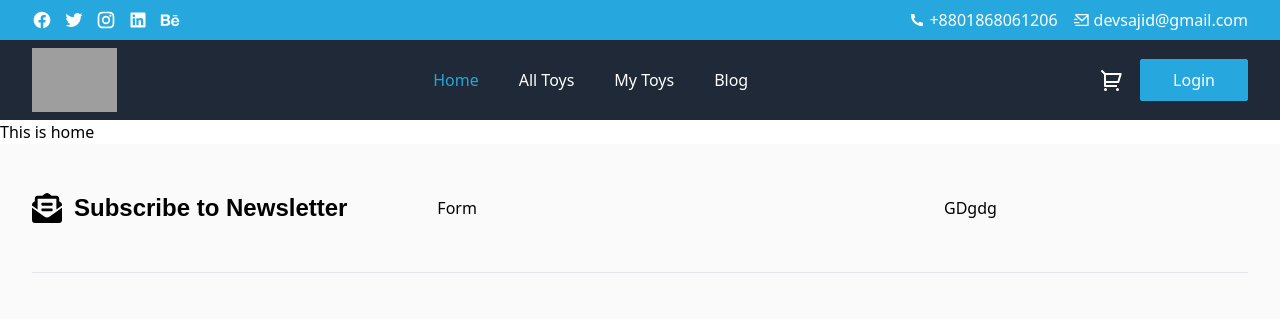
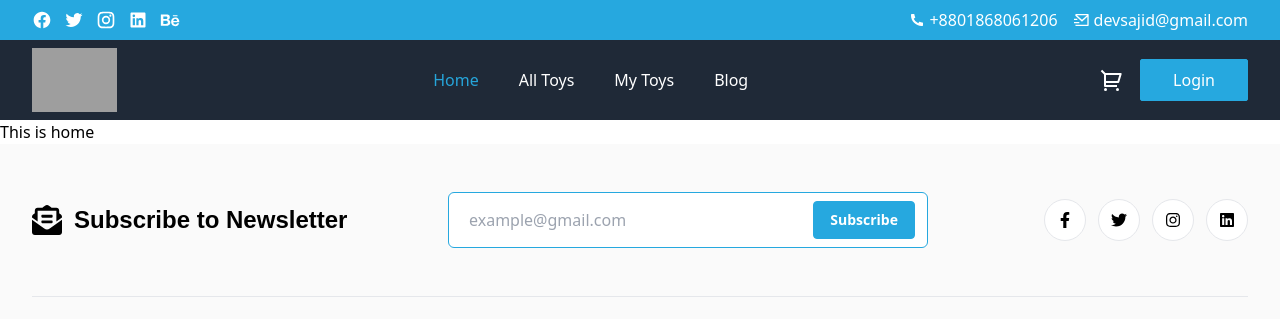
Before and after one commit to devpro-sajid/gamingtoys4u, a React (Vite) app: page / in a window 1280 px wide. Shown: the top 319 px of the page. Built offline with nearby package versions, Linux system fonts and the light colour scheme; grey boxes are pictures that could not be loaded.

Commit message:
Footer complete

```diff
--- a/package.json
+++ b/package.json
@@ -15,6 +15,7 @@
     "match-sorter": "^6.3.1",
     "react": "^18.2.0",
     "react-dom": "^18.2.0",
+    "react-hook-form": "^7.43.9",
     "react-icons": "^4.8.0",
     "react-router-dom": "^6.11.2",
     "sort-by": "^0.0.2"
--- a/src/Components/Shared/Footer.jsx
+++ b/src/Components/Shared/Footer.jsx
@@ -1,22 +1,33 @@
 import React from 'react';
 import { Link } from 'react-router-dom';
-import { FaEnvelopeOpenText } from "react-icons/fa";
-
+import { FaEnvelopeOpenText, FaFacebook, FaFacebookF, FaInstagram, FaLinkedin, FaTwitter } from "react-icons/fa";
 const Footer = () => {
     return (
         <div className=' bg-[#FAFAFA]'>
             <div className='boxed-container'>
                 {/* footer-top */}
-                <div className='py-12 flex items-center'>
-                    <div className='w-4/12 flex items-center space-x-3'>
-                        <FaEnvelopeOpenText className='text-3xl text'></FaEnvelopeOpenText>
-                        <h2 className='text-2xl font-bold font-fred'>Subscribe to Newsletter</h2>
+                <div className='py-12 lg:flex items-center lg:space-x-8 '>
+                    <div className='lg:w-4/12 flex items-center space-x-3 lg:justify-start justify-center'>
+                        <FaEnvelopeOpenText className='md:text-3xl text-xl'></FaEnvelopeOpenText>
+                        <h2 className='md:text-2xl text-xl font-bold font-fred'>Subscribe to Newsletter</h2>
                     </div>
-                    <div className='w-5/12'>
-                        <h2>Form</h2>
+                    <div className='lg:w-5/12 lg:py-0 py-6'>
+                        <form className="w-full lg:max-w-full max-w-md bg-white px-3 border border-[#26A8DF] rounded-md lg:mx-0 mx-auto">
+                            <div className="flex items-center py-2 ">
+                                <input className="appearance-none bg-transparent border-none w-full text-gray-700 mr-3 py-1 px-2 leading-tight focus:outline-none" type="text" placeholder="example@gmail.com" aria-label="Full name" />
+                                    <button className="flex-shrink-0 bg-[#26A8DF] hover:text-[#26A8DF] border border-[#26A8DF]  hover:bg-white duration-500 text-sm text-white py-2 px-4 rounded font-semibold" type="submit">
+                                        Subscribe
+                                    </button>
+                            </div>
+                        </form>
                     </div>
-                    <div className='w-3/12'>
-                        <h2>GDgdg</h2>
+
+                    <div className='lg:w-3/12 flex space-x-3 lg:justify-end justify-center'>
+                        <p className='p-3 bg-white rounded-full border border-gray-200 hover:bg-[#26A8DF] hover:border-[#26A8DF] hover:text-white duration-500'><FaFacebookF className='w-4 h-4 '></FaFacebookF></p>
+                        <p className='p-3 bg-white rounded-full border border-gray-200 hover:bg-[#26A8DF] hover:border-[#26A8DF] hover:text-white duration-500'><FaTwitter className='w-4 h-4 '></FaTwitter></p>
+                        <p className='p-3 bg-white rounded-full border border-gray-200 hover:bg-[#26A8DF] hover:border-[#26A8DF] hover:text-white duration-500'><FaInstagram className='w-4 h-4 '></FaInstagram></p>
+                        <p className='p-3 bg-white rounded-full border border-gray-200 hover:bg-[#26A8DF] hover:border-[#26A8DF] hover:text-white duration-500'><FaLinkedin className='w-4 h-4 '></FaLinkedin></p>
+
                     </div>
                 </div>
                 {/* footer-middle */}
```
Also changed, not shown: 1 other file (tests, documents, lock files or other folders).
